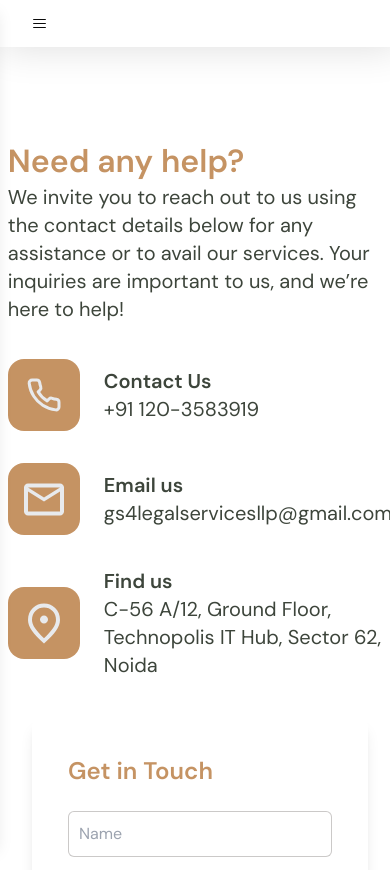
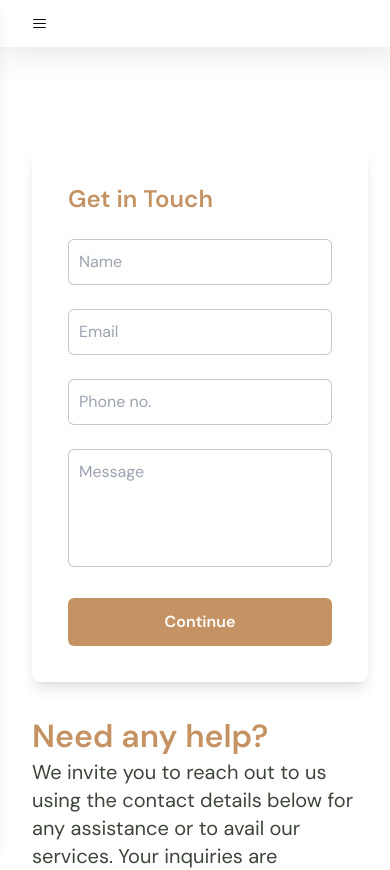
Before and after one commit to amanjindal-1/gs4, a Next.js app: page /contact in a window 390 px wide. Shown: the top 870 px of the page. Built offline with nearby package versions, Linux system fonts and the light colour scheme.

Commit message:
contact us fix

```diff
--- a/app/contact/page.js
+++ b/app/contact/page.js
@@ -9,7 +9,7 @@ const page = () => {
   return (
     <section>
       <Container className1="my-[60px]">
-        <div className="flex justify-between items-center flex-col gap-10 lg:flex-row lg:gap-6">
+        <div className="flex justify-between items-center flex-col-reverse gap-10 lg:flex-row lg:gap-6">
           <div className="text-[#3D453B] text-xl flex-1">
             <h1 className="text-[#C59363] text-[32px] font-semibold mb-2">
               Need any help?
@@ -41,7 +41,9 @@ const page = () => {
                 <div className="text-[rgba(13, 22, 11, 0.80)] font-semibold">
                   Email us
                 </div>
-                <div>gs4legalservicesllp@gmail.com</div>
+                <div style={{ wordBreak: "break-all" }}>
+                  gs4legalservicesllp@gmail.com
+                </div>
               </div>
             </div>
             <div className="flex gap-6 items-center">
```
